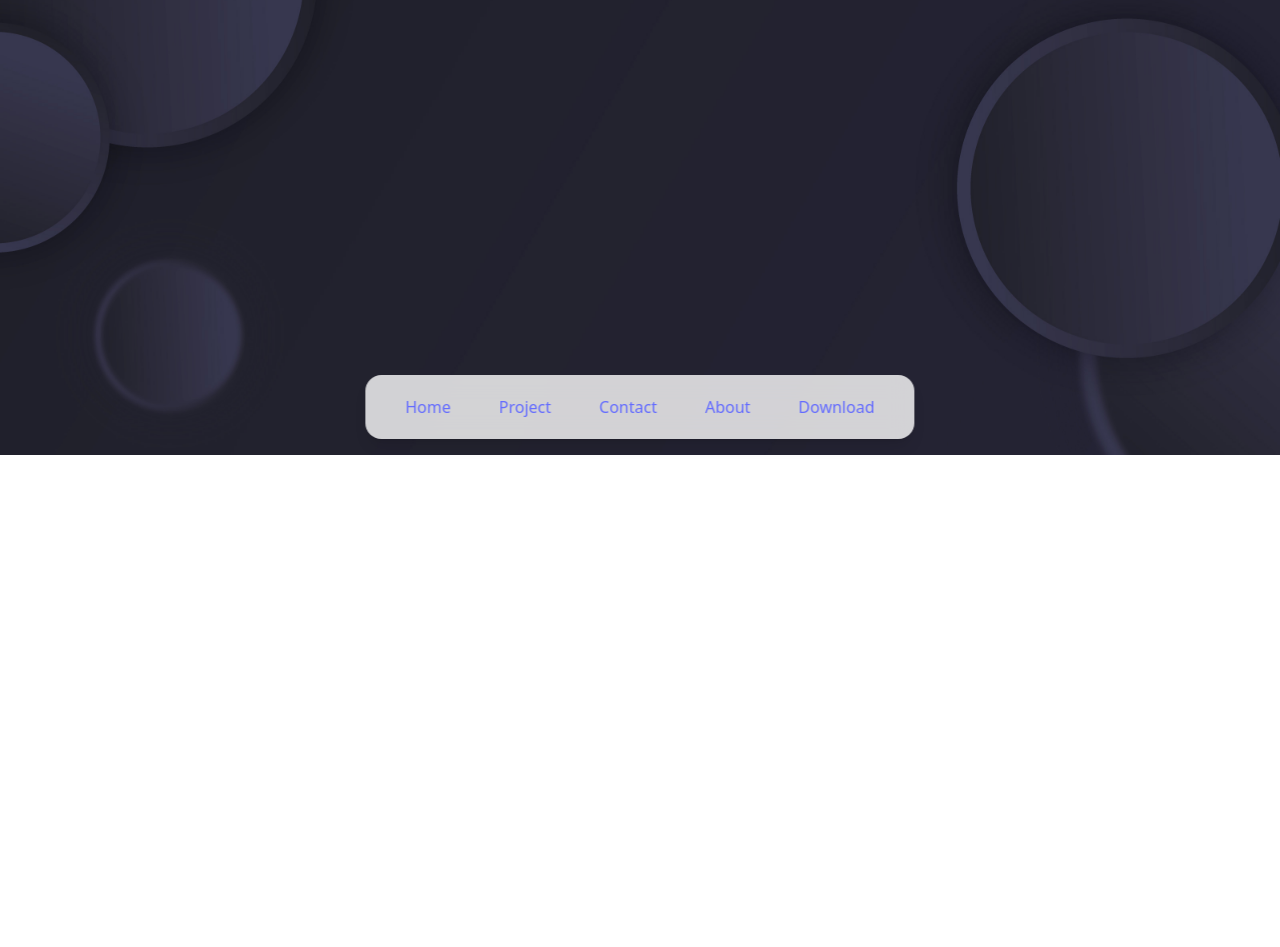
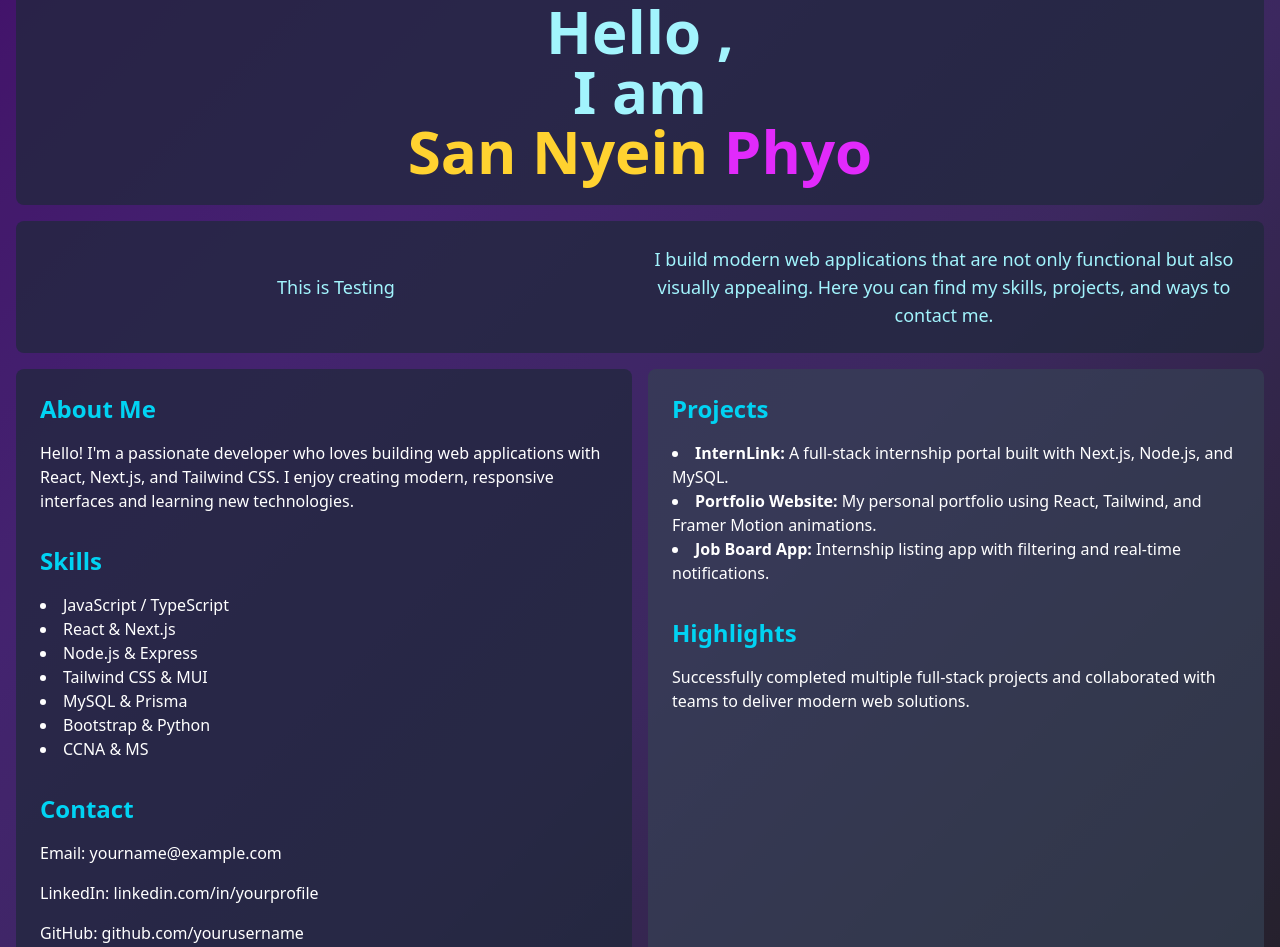
Before and after one commit to sannyeinphyo/portfolio, a React (Vite) app: page / in a window 1280 px wide. Shown: the part 345-1292 px from the top of the page. Before the commit the page ends 800 px from the top, so only its background shows below. Built offline with nearby package versions, Linux system fonts and the light colour scheme.

Commit message:
Add framer-motion and motion dependencies; enhance Home component layout and animations

```diff
--- a/package.json
+++ b/package.json
@@ -10,6 +10,8 @@
     "preview": "vite preview"
   },
   "dependencies": {
+    "framer-motion": "^12.23.12",
+    "motion": "^12.23.12",
     "react": "^19.1.1",
     "react-dom": "^19.1.1",
     "react-router-dom": "^7.8.1"
--- a/src/App.jsx
+++ b/src/App.jsx
@@ -29,18 +29,21 @@ function DownloadPage() {
 
 export default function App() {
   return (
-    <div className="h-screen relative">
+    <div className="min-h-screen relative">
       <div
-        className="h-screen w-screen bg-cover bg-center bg-no-repeat"
-        style={{ backgroundImage: "url('/background.jpg')" }}
+        className="min-h-screen w-screen bg-cover bg-center bg-repeat"
+        style={{
+          backgroundImage:
+            "linear-gradient(to right bottom, #530781, #531484, #541e86, #542589, #552c8b, #512e84, #4e307e, #4b3277, #433066, #3c2e55, #352b45, #2d2835)",
+        }}
       >
-        <div className="fixed bottom-4 left-1/2 transform -translate-x-1/2 z-50">
-          <div className="bg-white/80 backdrop-blur-md shadow-lg rounded-2xl px-6 py-3 back">
+        <div className="fixed top-0 left-0 w-full z-50">
+          <div className="backdrop-blur-lg shadow-lg rounded-b-2xl px-6 py-3 flex justify-center">
             <NavBar />
           </div>
         </div>
 
-        <div className=" h-full">
+        <div className="h-full flex flex-col pt-20 text-cyan-400">
           <Routes>
             <Route index element={<HomePage />} />
             <Route path="/link/home" element={<HomePage />} />
--- a/src/components/NavBar.jsx
+++ b/src/components/NavBar.jsx
@@ -1,16 +1,14 @@
 import React from "react";
-import { Link } from "react-router-dom";
 import { NavLink } from "react-router-dom";
 
 export default function NavBar() {
-
   const linkClass = ({ isActive }) =>
     isActive
-      ? "px-4 py-2 text-blue-500 font-bold border-b-2 border-blue-500"
-      : "px-4 py-2 text-gray-600 hover:text-blue-400";
+      ? "px-4 py-2 text-cyan-500 font-bold  rounded-lg border-2 border-cyan-400"
+      : "px-4 py-2 text-cyan-200 hover:text-cyan-400 hover:bg-gray-800/50 rounded-lg transition";
 
   return (
-    <nav className="flex gap-4">
+    <nav className="flex gap-4 justify-center p-4 sticky">
       <NavLink to="/link/home" className={linkClass}>
         Home
       </NavLink>
--- a/src/index.css
+++ b/src/index.css
@@ -15,16 +15,6 @@
   -moz-osx-font-smoothing: grayscale;
 }
 
-a {
-  font-weight: 500;
-  color: #646cff;
-  text-decoration: inherit;
-}
-a:hover {
-  color: #535bf2;
-}
-
-
 
 @media (prefers-color-scheme: light) {
   :root {
--- a/src/link/home.jsx
+++ b/src/link/home.jsx
@@ -1,10 +1,118 @@
 import React from "react";
+import { motion } from "framer-motion";
 
-export default function home() {
+export default function Home() {
   return (
-    <div>
-      <div className="flex w-full justify-center">
-        <div className="font-extrabold text-2xl mt-4 text-cyan-50 ">Welcome To My Portfolio</div>
+    <div className="min-h-screen grid grid-rows-[auto_auto_auto_1fr] mt-4 relative">
+      {/* Overlay */}
+      <div className="absolute inset-0 bg-black/20 z-0"></div>
+
+      <div className="relative z-10 p-4 text-white">
+        {/* Title */}
+        <div className="flex items-center justify-center mb-4">
+          <div className="font-extrabold text-3xl text-cyan-50">
+            Welcome To My Portfolio
+          </div>
+        </div>
+
+        {/* Profile Section */}
+        <div className="flex flex-col items-center justify-center bg-gray-800/70 p-6 rounded-lg mb-4">
+          <div className="h-full bg-contain bg-no-repeat mb-4">
+            <img
+              src="/background.jpg"
+              alt="my-photo"
+              height={256}
+              width={256}
+              style={{ borderRadius: ".5rem" }}
+            />
+          </div>
+          <div className="text-lg text-cyan-200 text-center max-w-2xl">
+            <div className="text-6xl text-shadow-cyan-400 font-bold">Hello , </div>
+            <div className="text-6xl font-bold">I am</div>
+            <div className="text-6xl font-bold text-amber-300">
+              San Nyein <span className="text-fuchsia-500">Phyo</span>
+            </div>
+          </div>
+        </div>
+
+        {/* Intro Section */}
+        <div className="flex flex-row items-center justify-center bg-gray-800/70 p-6 rounded-lg mb-4 gap-4">
+          <div className="text-lg text-cyan-200 text-center flex-1 max-w-2xl">
+            This is Testing
+          </div>
+          <div className="text-lg text-cyan-200 text-center flex-1 max-w-2xl">
+            I build modern web applications that are not only functional but
+            also visually appealing. Here you can find my skills, projects, and
+            ways to contact me.
+          </div>
+        </div>
+
+        {/* Main Content */}
+        <div className="grid grid-cols-12 gap-4">
+          {/* Left Column */}
+          <motion.div
+            className="col-span-6 bg-gray-800/70 p-6 rounded-lg flex flex-col justify-start gap-4"
+            initial={{ opacity: 0, x: -50 }}
+            animate={{ opacity: 1, x: 0 }}
+            transition={{ duration: 1 }}
+          >
+            <h2 className="text-2xl font-bold text-cyan-400">About Me</h2>
+            <p>
+              Hello! I'm a passionate developer who loves building web
+              applications with React, Next.js, and Tailwind CSS. I enjoy
+              creating modern, responsive interfaces and learning new
+              technologies.
+            </p>
+
+            <h2 className="text-2xl font-bold text-cyan-400 mt-4">Skills</h2>
+            <ul className="list-disc list-inside">
+              <li>JavaScript / TypeScript</li>
+              <li>React & Next.js</li>
+              <li>Node.js & Express</li>
+              <li>Tailwind CSS & MUI</li>
+              <li>MySQL & Prisma</li>
+              <li>Bootstrap & Python</li>
+              <li>CCNA & MS</li>
+            </ul>
+
+            <h2 className="text-2xl font-bold text-cyan-400 mt-4">Contact</h2>
+            <p>Email: yourname@example.com</p>
+            <p>LinkedIn: linkedin.com/in/yourprofile</p>
+            <p>GitHub: github.com/yourusername</p>
+          </motion.div>
+
+          {/* Right Column */}
+          <motion.div
+            className="col-span-6 bg-gray-700/70 p-6 rounded-lg flex flex-col justify-start gap-4"
+            initial={{ opacity: 0, x: 50 }}
+            animate={{ opacity: 1, x: 0 }}
+            transition={{ duration: 1, delay: 0.3 }}
+          >
+            <h2 className="text-2xl font-bold text-cyan-400">Projects</h2>
+            <ul className="list-disc list-inside">
+              <li>
+                <strong>InternLink:</strong> A full-stack internship portal
+                built with Next.js, Node.js, and MySQL.
+              </li>
+              <li>
+                <strong>Portfolio Website:</strong> My personal portfolio using
+                React, Tailwind, and Framer Motion animations.
+              </li>
+              <li>
+                <strong>Job Board App:</strong> Internship listing app with
+                filtering and real-time notifications.
+              </li>
+            </ul>
+
+            <h2 className="text-2xl font-bold text-cyan-400 mt-4">
+              Highlights
+            </h2>
+            <p>
+              Successfully completed multiple full-stack projects and
+              collaborated with teams to deliver modern web solutions.
+            </p>
+          </motion.div>
+        </div>
       </div>
     </div>
   );
```
Also changed, not shown: 1 other file (tests, documents, lock files or other folders).
